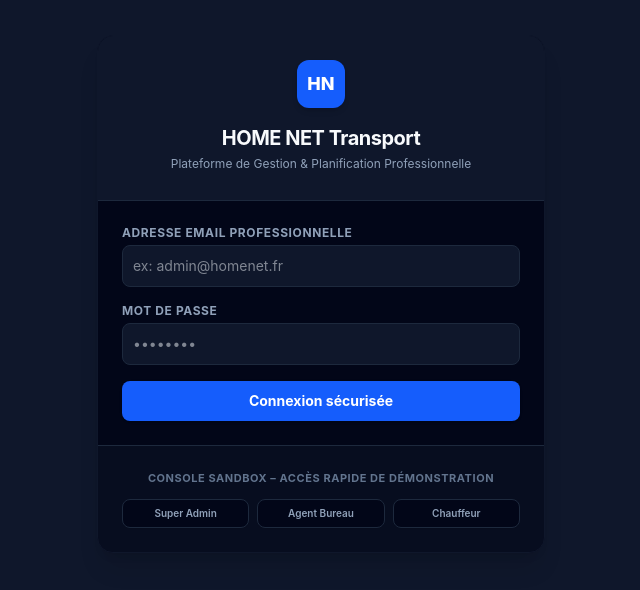
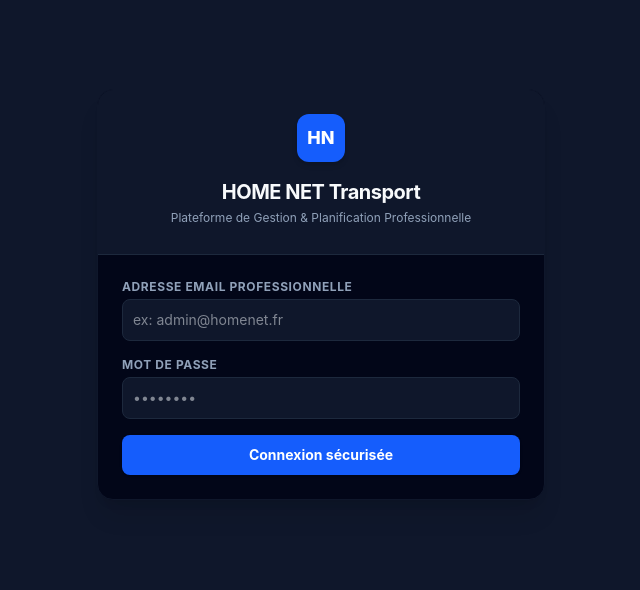
Before and after one commit to SOUGOU-Elhadji/home-net-transport-frontend, a React (Vite) app: page / in a window 1280 px wide. Shown: the part 106-696 px from the top of the page, without its empty margins (319-959 px from the left). Built offline with nearby package versions, Linux system fonts and the light colour scheme.

Commit message:
remove demo fonction

```diff
--- a/src/App.tsx
+++ b/src/App.tsx
@@ -105,25 +105,25 @@ export default function App() {
     setUser(null);
   };
 
-  const handleQuickDemoSession = (role: "SUPER_ADMIN" | "BUREAU" | "CHAUFFEUR") => {
-    // Generate an automatic demo profile for immediate playability
-    const demoProfile: User = {
-      id: "demo-id-123",
-      email: role === "SUPER_ADMIN" ? "admin@homenet.fr" : role === "BUREAU" ? "bureau@homenet.fr" : "chauffeur@homenet.fr",
-      firstName: role === "SUPER_ADMIN" ? "Jean-Marc" : role === "BUREAU" ? "Aurélie" : "David",
-      lastName: role === "SUPER_ADMIN" ? "Benoit" : role === "BUREAU" ? "Grange" : "Vignaud",
-      role: role,
-      licenseNumber: "PERMIS-9082-A",
-      licenseExpiry: "2029-12-31",
-      status: "ACTIVE",
-      createdAt: new Date().toISOString()
-    };
+  // const handleQuickDemoSession = (role: "SUPER_ADMIN" | "BUREAU" | "CHAUFFEUR") => {
+  //   // Generate an automatic demo profile for immediate playability
+  //   const demoProfile: User = {
+  //     id: "demo-id-123",
+  //     email: role === "SUPER_ADMIN" ? "admin@homenet.fr" : role === "BUREAU" ? "bureau@homenet.fr" : "chauffeur@homenet.fr",
+  //     firstName: role === "SUPER_ADMIN" ? "Jean-Marc" : role === "BUREAU" ? "Aurélie" : "David",
+  //     lastName: role === "SUPER_ADMIN" ? "Benoit" : role === "BUREAU" ? "Grange" : "Vignaud",
+  //     role: role,
+  //     licenseNumber: "PERMIS-9082-A",
+  //     licenseExpiry: "2029-12-31",
+  //     status: "ACTIVE",
+  //     createdAt: new Date().toISOString()
+  //   };
 
-    localStorage.setItem("token", "demo-mock-jwt-token");
-    localStorage.setItem("user", JSON.stringify(demoProfile));
-    setToken("demo-mock-jwt-token");
-    setUser(demoProfile);
-  };
+  //   localStorage.setItem("token", "demo-mock-jwt-token");
+  //   localStorage.setItem("user", JSON.stringify(demoProfile));
+  //   setToken("demo-mock-jwt-token");
+  //   setUser(demoProfile);
+  // };
 
   const handleMarkNotificationsRead = async () => {
     try {
@@ -190,7 +190,7 @@ export default function App() {
           </form>
 
           {/* Quick Sandbox Demo trigger panel */}
-          <div className="p-6 border-t border-slate-800 bg-slate-900/40 text-center space-y-3">
+          {/* <div className="p-6 border-t border-slate-800 bg-slate-900/40 text-center space-y-3">
             <p className="text-[11px] text-slate-500 font-bold uppercase tracking-wider">Console Sandbox – Accès rapide de démonstration</p>
             <div className="grid grid-cols-3 gap-2">
               <button
@@ -212,7 +212,7 @@ export default function App() {
                 Chauffeur
               </button>
             </div>
-          </div>
+          </div> */}
         </div>
       </div>
     );
```
